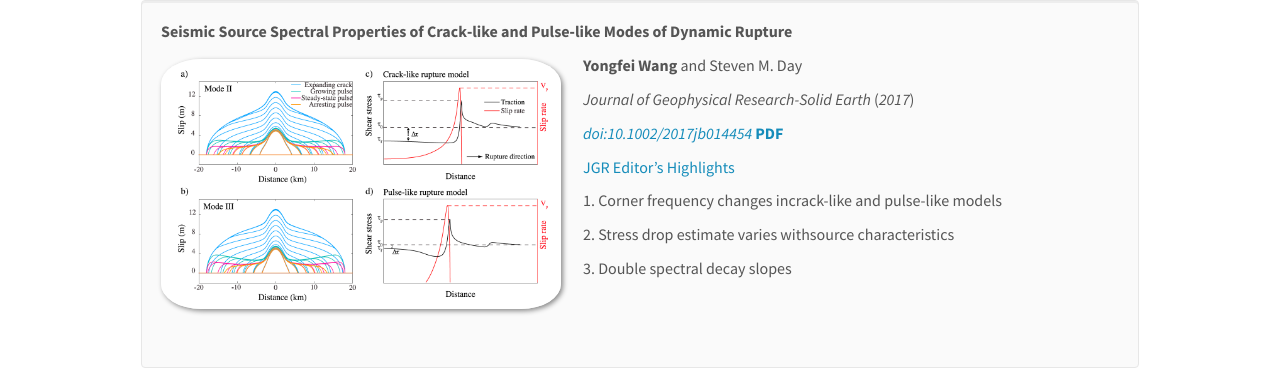
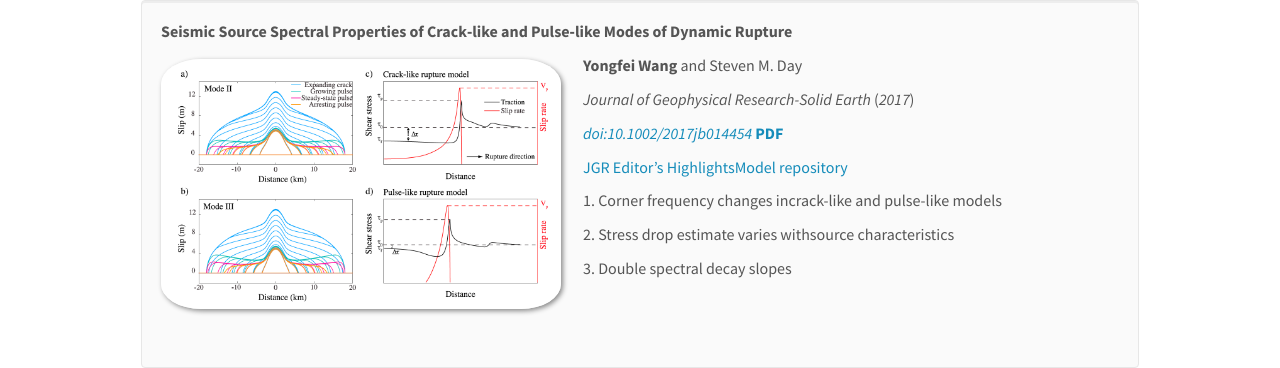
Before and after one commit to wangyf/wangyf.github.io, a Jekyll site: the page built from _pages/publications.md, in a window 1280 px wide and 900 px high, scrolled down 1829 px. Shown: the part 103-471 px from the top of the window. Built offline with Jekyll 4.4.1, drawn with Linux system fonts in a browser that asks for light colours; nearby versions of some CDN libraries.

Commit message:
Update publications.md

```diff
--- a/_pages/publications.md
+++ b/_pages/publications.md
@@ -34,7 +34,7 @@ permalink: /publications/
   <p><em><a href="{{ publi.link.url }}">{{ publi.link.display }}</a></em> [<strong>PDF</strong>]({{ site.baseurl }}/pdf/{{publi.pdf}}) </p>
   <p> </p>
   <p class="text-danger"><strong> {{ publi.news1 }}</strong></p>
-  <p> [{{ publi.news2 }}]({{publi.news2link}})</p>
+  <p> [{{ publi.news2 }}]({{publi.news2link}})[{{ publi.news3 }}]({{publi.news3link}})</p>
   <p> 1. {{publi.key1}}</p>
   <p> 2. {{publi.key2}}</p>
   <p> 3. {{publi.key3}}</p>
```
